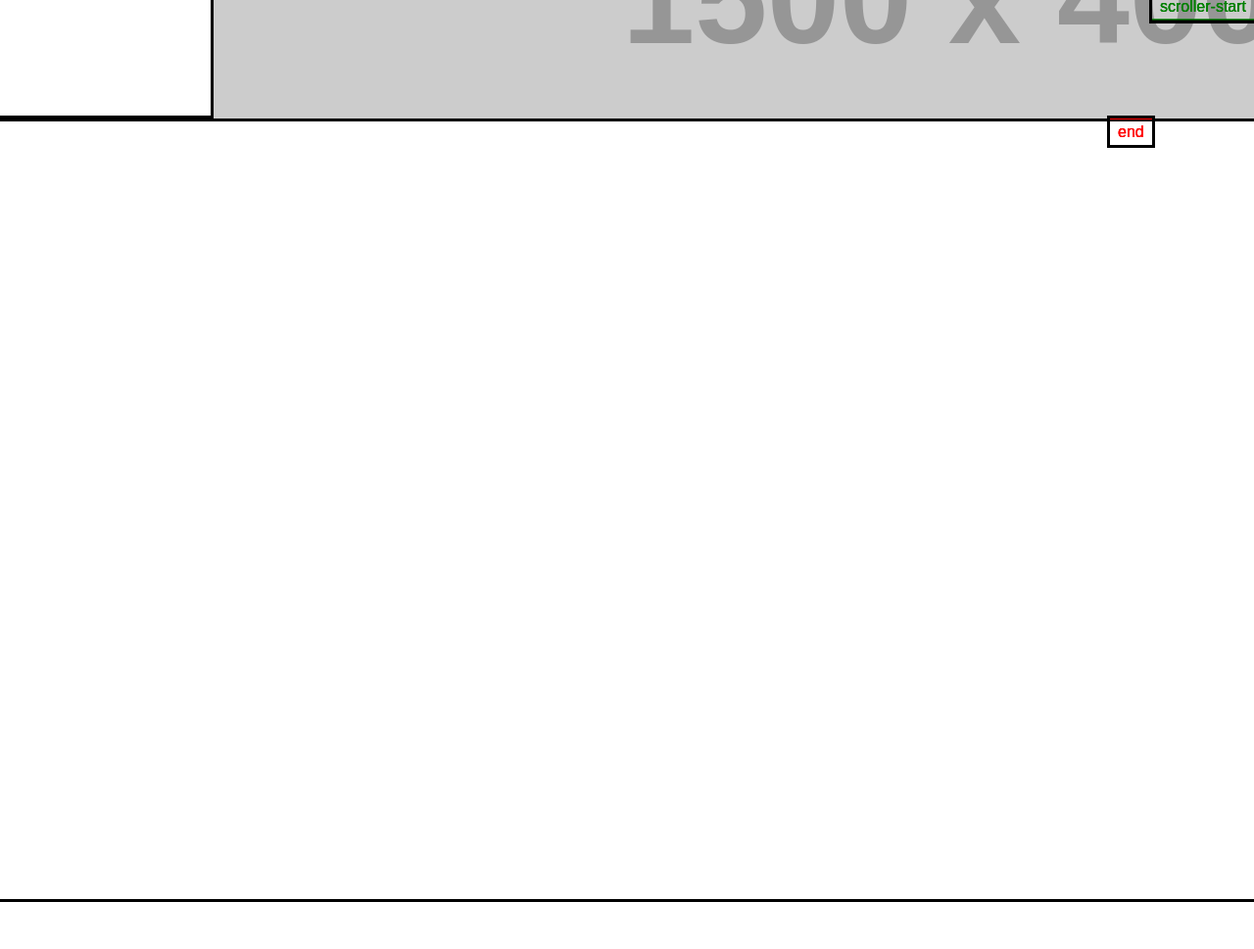
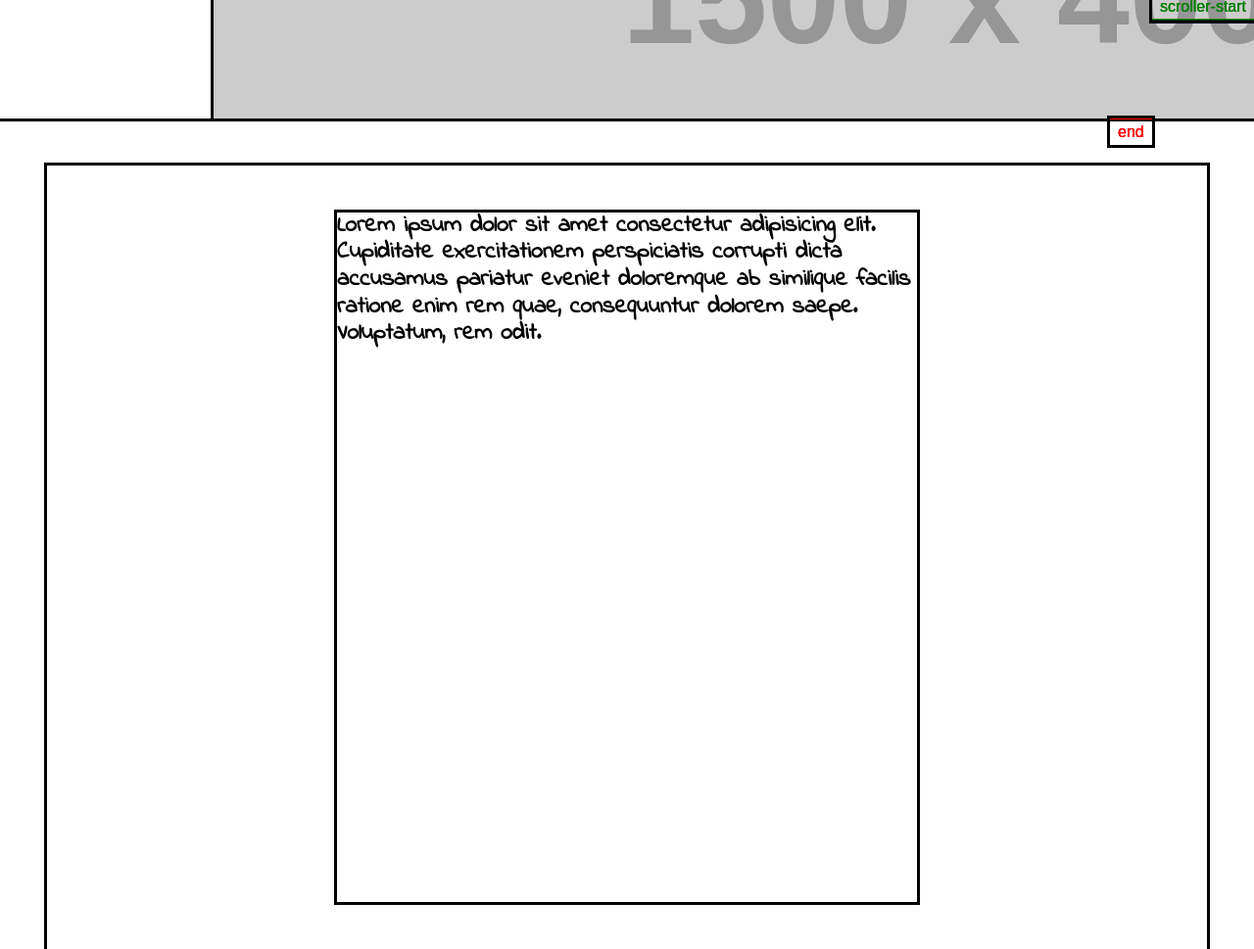
Before and after one commit to lumland03/lumland03.github.io, a website with bundled scripts: page index.html in a window 1280 px wide. Shown: the part 780-1749 px from the top of the page at 98% size. Before the commit the page ends 1701 px from the top, so only its background shows below. Built offline with nearby package versions, Linux system fonts and the light colour scheme; placeholder pictures from the web are drawn by us; a web font is replaced by a local one.

Commit message:
added variables edited sections

```diff
--- a/css/styles.css
+++ b/css/styles.css
@@ -4,6 +4,7 @@ body{
     position: relative;
     box-sizing: border-box;
     overflow-x: hidden;
+    margin: 0;
 }
 
 *{
@@ -43,6 +44,15 @@ body{
   z-index: 1;
 }
 
+
+h1{
+    font-family: var(--header-font);
+    font-size: var(--Sizes__3XL);
+    text-align: center;
+    margin-top: var(--Spacing5XL);
+}
+
+
 /* NAV STYLES */
 
 .nav-bar{
@@ -77,5 +87,19 @@ a{
 /* SECTIONS */
 
 #section-1{
+    display: flex;
     height: 100vh;
+    justify-content: center;
+    margin: var(--Spacing3XL);
 }
+
+
+
+
+.about-container{
+    font-family: var(--body-font);
+    font-size: var(--Sizes__L);
+    font-weight:600;
+    width: 50%;
+    margin: var(--Spacing3XL);
+}
--- a/css/variables.css
+++ b/css/variables.css
@@ -0,0 +1,44 @@
+
+/* .winky-rough-<uniquifier> {
+  font-family: "Winky Rough", sans-serif;
+  font-optical-sizing: auto;
+  font-weight: <weight>;
+  font-style: normal;
+} */
+
+.indie-flower-regular {
+  font-family: "Indie Flower", cursive;
+  font-weight: 700;
+  font-style: normal;
+}
+
+
+
+:root{
+    --header-font: "Winky Rough", sans-serif;
+    --body-font: "Indie Flower", cursive;
+    --green-2: #126328;
+    --green-1: #139C38;
+    --green-3: #0E3B19;
+}
+
+:root{
+  --Sizes__XS:4px;
+  --Sizes__S:8px;
+  --Sizes__M:16px;
+  --Sizes__L:24px;
+  --Sizes__XL:32px;
+  --Sizes__2XL:48px;
+  --Sizes__3XL:56px;
+}
+
+:root{
+  --SpacingXS:0.5rem;
+  --SpacingS:1rem;
+  --SpacingM:1.5rem;
+  --SpacingL:2rem;
+  --Spacing2XL:2.5rem;
+  --Spacing3XL:3rem;
+  --Spacing4XL:4rem;
+  --Spacing5XL:6rem;
+}
--- a/index.html
+++ b/index.html
@@ -4,6 +4,11 @@
     <meta charset="UTF-8">
     <meta name="viewport" content="width=device-width, initial-scale=1.0">
     <link rel="icon" type="image/x-icon" href="assets/favicon/favicon.svg">
+
+    <link rel="preconnect" href="https://fonts.googleapis.com">
+    <link rel="preconnect" href="https://fonts.gstatic.com" crossorigin>
+    <link href="https://fonts.googleapis.com/css2?family=Winky+Rough:ital,wght@0,300..900;1,300..900&display=swap" rel="stylesheet">
+    <link href="https://fonts.googleapis.com/css2?family=Indie+Flower&display=swap" rel="stylesheet">
 
     <link rel="stylesheet" href="css/normalize.css">
     <link rel="stylesheet" href="css/styles.css">
@@ -29,6 +34,7 @@
     <main>
 
         <section class="parallax-scene">
+            <h1>My Digital Garden</h1>
             <div><img src="https://placehold.co/1500x400/000000/FFFFFF" alt="placeholder" class="layer layer-bg"></div>
             <div><img src="https://placehold.co/1500x400/aaaaaa/ffffff" alt="placeholder" class="layer layer-mid"></div>
             <div><img src="https://placehold.co/1500x400" alt="placeholder" class="layer layer-fg"></div>
@@ -36,13 +42,22 @@
 
 
         <section id="section-1">
-
+            <div class="about-container">
+                Lorem ipsum dolor sit amet consectetur adipisicing elit. Cupiditate exercitationem perspiciatis corrupti dicta accusamus pariatur eveniet doloremque ab similique facilis ratione enim rem quae, consequuntur dolorem saepe. Voluptatum, rem odit.
+            </div>
         </section>
 
+        <section id="section-2">
+            <div class="site-carousel">
+
+            </div>
+        </section>
     </main>
 
     <footer>
+        <div class="quicklinks">
 
+        </div>
     </footer>
 </body>
 </html>
```
